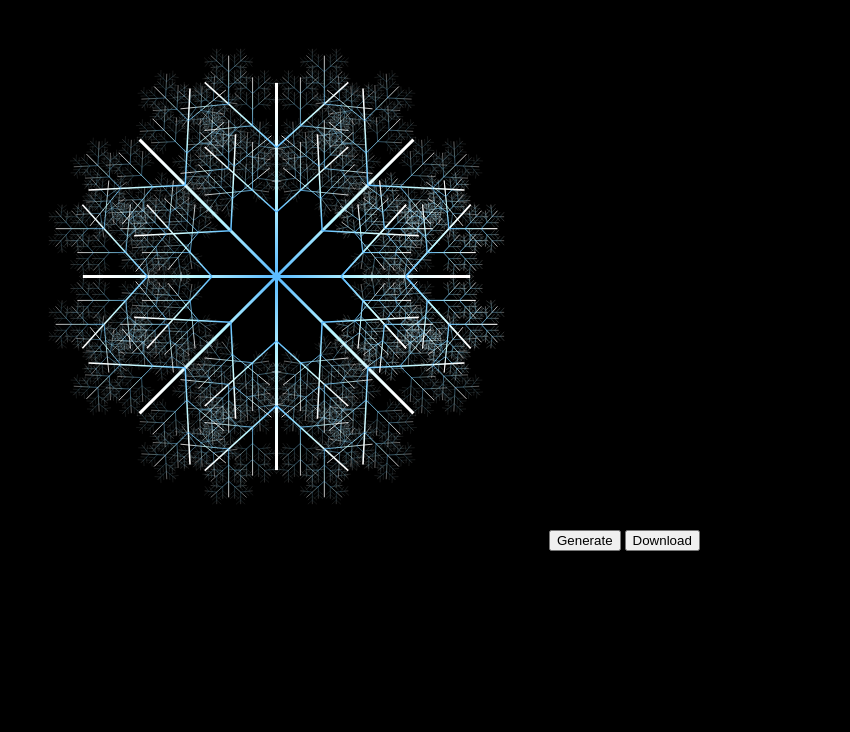
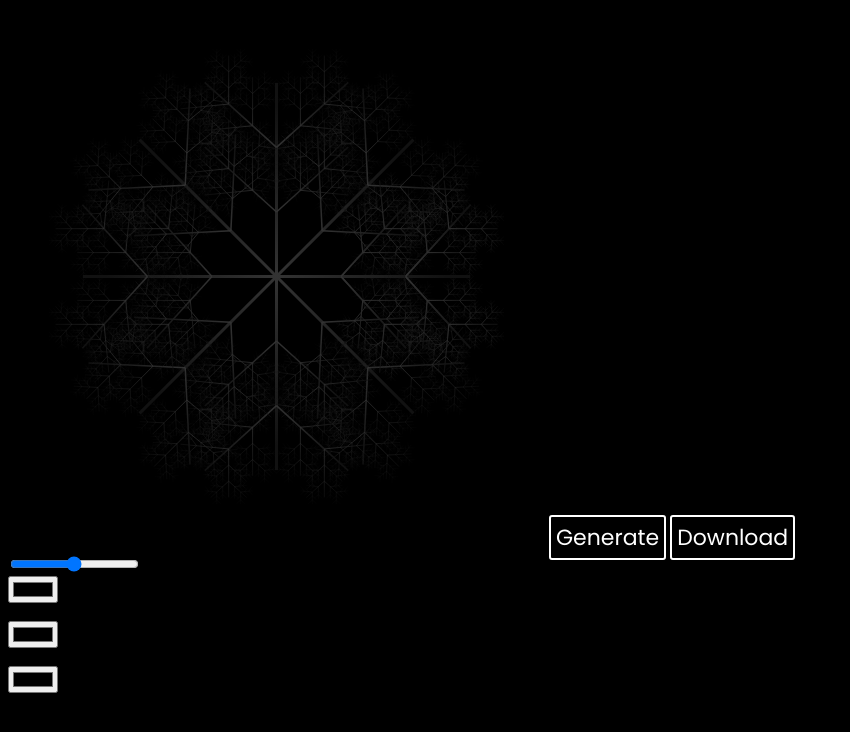
Before and after one commit to sebastianhamza/snowflake-image-generator, a plain HTML site: page index.html in a window 1280 px wide. Shown: the whole page, without its empty margins (0-850 px from the left). Drawn offline with Linux system fonts and the light colour scheme.

Commit message:
Style modifications/ Added color selection

```diff
--- a/index.html
+++ b/index.html
@@ -2,6 +2,8 @@
 
 <html lang="en">
 <head>
+    <link rel="stylesheet"
+          href="https://fonts.googleapis.com/css?family=Poppins">
     <meta charset="utf-8">
     <title>Snowflake Image Generator</title>
     <style>
@@ -12,14 +14,47 @@
         #generated-image{
             display: none;
         }
+
+        .button-main{
+            color: white;
+            border-style: solid;
+            border-radius: 3px;
+            border-width: 2px;
+            border-color: white;
+            padding: 5px;
+            font-family: 'Poppins', regular;
+            font-size: 22px;
+        }
+        .button-main:hover{
+            color: black;
+            background: white;
+            border-radius: 3px;
+            border-style: solid;
+            border-width: 2px;
+            border-color: white;
+            padding: 5px;
+        }
+
     </style>
 </head>
 <body>
     <canvas id="snowflake"></canvas>
+
+    <!-- <button id="btn-generate" onclick="generate()">Generate</button>
+    <button id="btn-download" onclick="download()" >Download</button> -->
+    <a class="button-main" onclick="generate()">Generate</a>
+    <a class="button-main" onclick="download()">Download</a>
+
+    <div class="slidecontainer">
+        <input type="range" min="1" max="100" value="50" class="slider" id="myRange">
+    </div>
+
+    <input type="color" id="color1" name="color1" value="#ff0000"><br><br>
+    <input type="color" id="color2" name="color2" value="#ff0000"><br><br>
+    <input type="color" id="color3" name="color3" value="#ff0000"><br><br>
+
+
     <script src="snowflake.js"></script>
-    <button id="btn-generate" onclick="generate()">Generate</button>
-    <button id="btn-download" onclick="download()" >Download</button>
-
 
     <!-- Relod when clicked anywhere on the page. -->
     <!-- <script>
--- a/snowflake.js
+++ b/snowflake.js
@@ -5,9 +5,29 @@ let sides = 8;
 let length = Math.random() * 100 + 100;
 
 var gradient = ctx.createLinearGradient(0, 0, 170, 0);
-gradient.addColorStop("0", "#59baff");
-gradient.addColorStop("0.5" ,"#bdf8ff");
-gradient.addColorStop("1.0", "#fff");
+
+var color1 = localStorage.getItem("storagecolor1");
+var color2 = localStorage.getItem("storagecolor2");
+var color3 = localStorage.getItem("storagecolor3");
+
+//var color1 = (typeof color1 === 'null') ? "#333" : color1;
+
+if (color1 == null){
+    color1 = "#333"
+}
+if (color2 == null){
+    color2 = "#222"
+}
+if (color3 == null){
+    color3 = "#111"
+}
+document.getElementById('color1').value = color1;
+document.getElementById('color2').value = color2;
+document.getElementById('color3').value = color3;
+
+gradient.addColorStop("0", color1);
+gradient.addColorStop("0.5", color2);
+gradient.addColorStop("1.0", color3);
 
 
 // canvas.width = window.innerWidth;
@@ -56,6 +76,8 @@ draw(0);
 var image = canvas.toDataURL("image/png");
 document.write('<img id="generated-image" src="'+image+'"/>');
 
+// var color1 = (typeof color1 === 'undefined') ? "#333" : color1;
+
 function download(){
     var a = document.createElement('a');
     a.href = image;
@@ -66,5 +88,14 @@ function download(){
 }
 
 function generate(){
+    var color1 = document.getElementById('color1').value;
+    localStorage.setItem("storagecolor1", color1);
+
+    var color1 = document.getElementById('color2').value;
+    localStorage.setItem("storagecolor2", color1);
+
+    var color1 = document.getElementById('color3').value;
+    localStorage.setItem("storagecolor3", color1);
+
     location.reload();
 }
```
Also changed, not shown: 1 other file.
